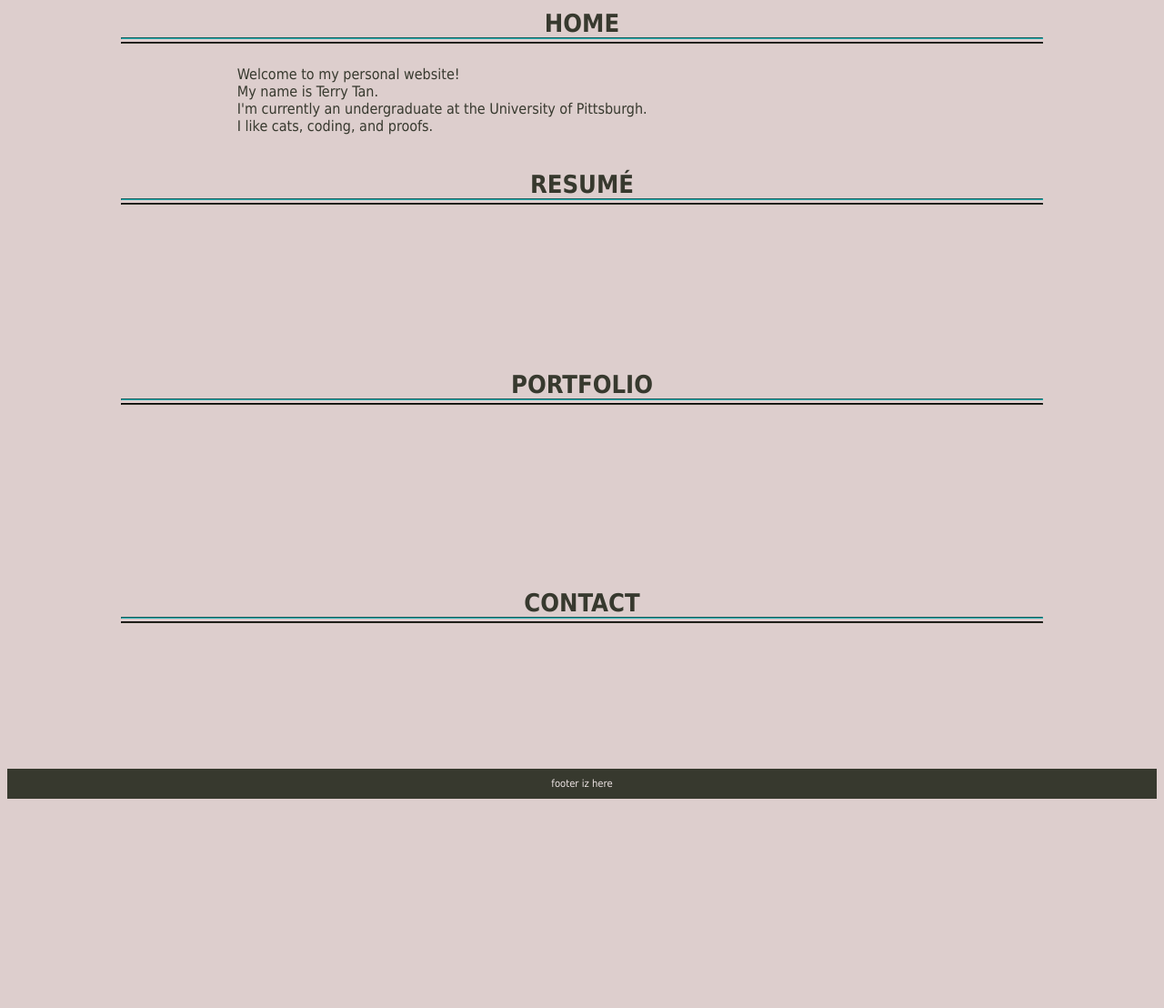
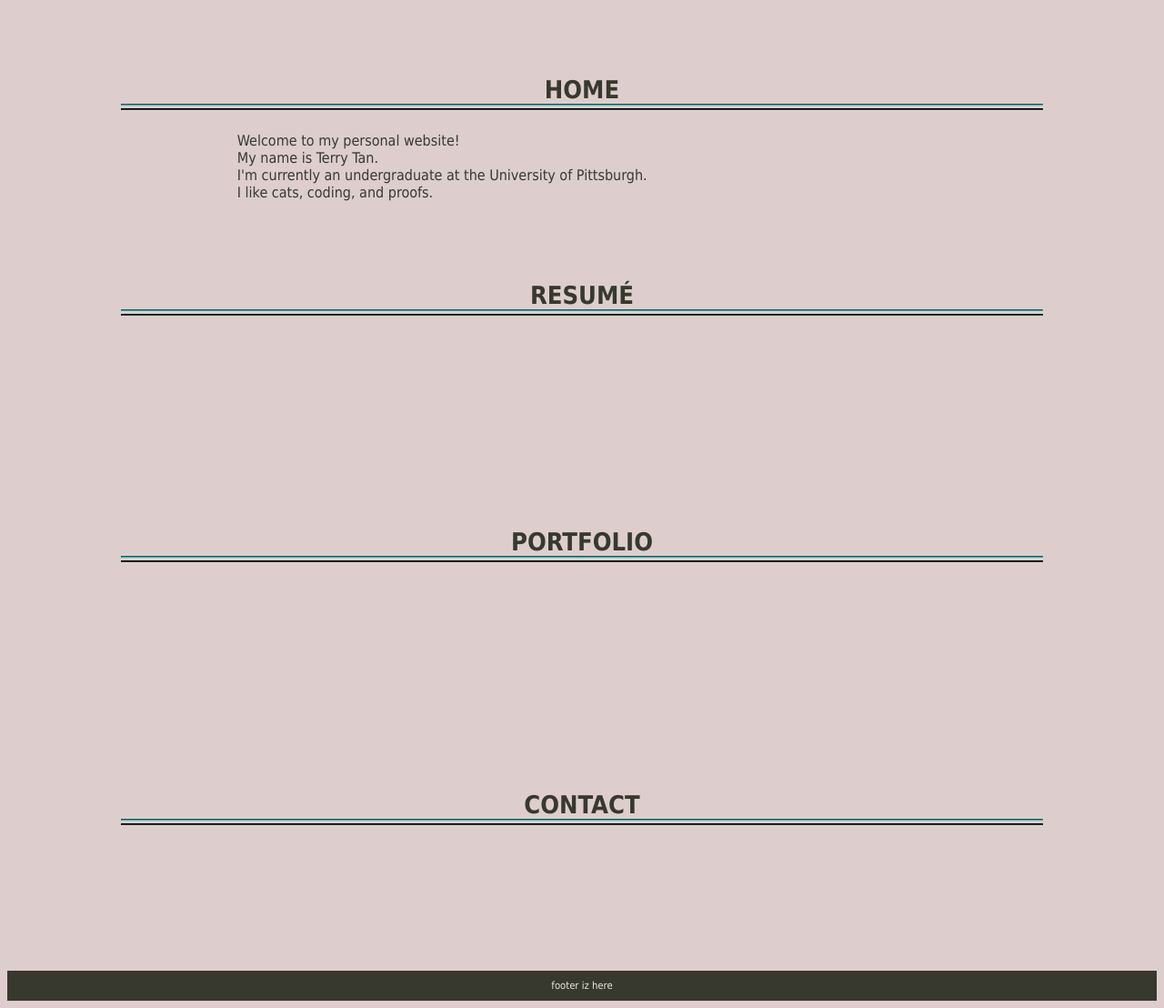
Before and after one commit to terrytini/CS1520-Project, a PHP site: page / in a window 1280 px wide. Shown: the part 60-1168 px from the top of the page at 91% size. Before the commit the page ends 938 px from the top, so only its background shows below. Run offline with PHP 8.4, Linux system fonts and the light colour scheme.

Commit message:
fixed nav

```diff
--- a/css/main.css
+++ b/css/main.css
@@ -15,6 +15,9 @@ p {
   position: center;
   width: 60%;
   text-align: left;
+}
+#home, #resume, #portfolio,#contact {
+    padding-top: 50px;
 }
 /*nav------------------------------------------------*/
 nav {
```
